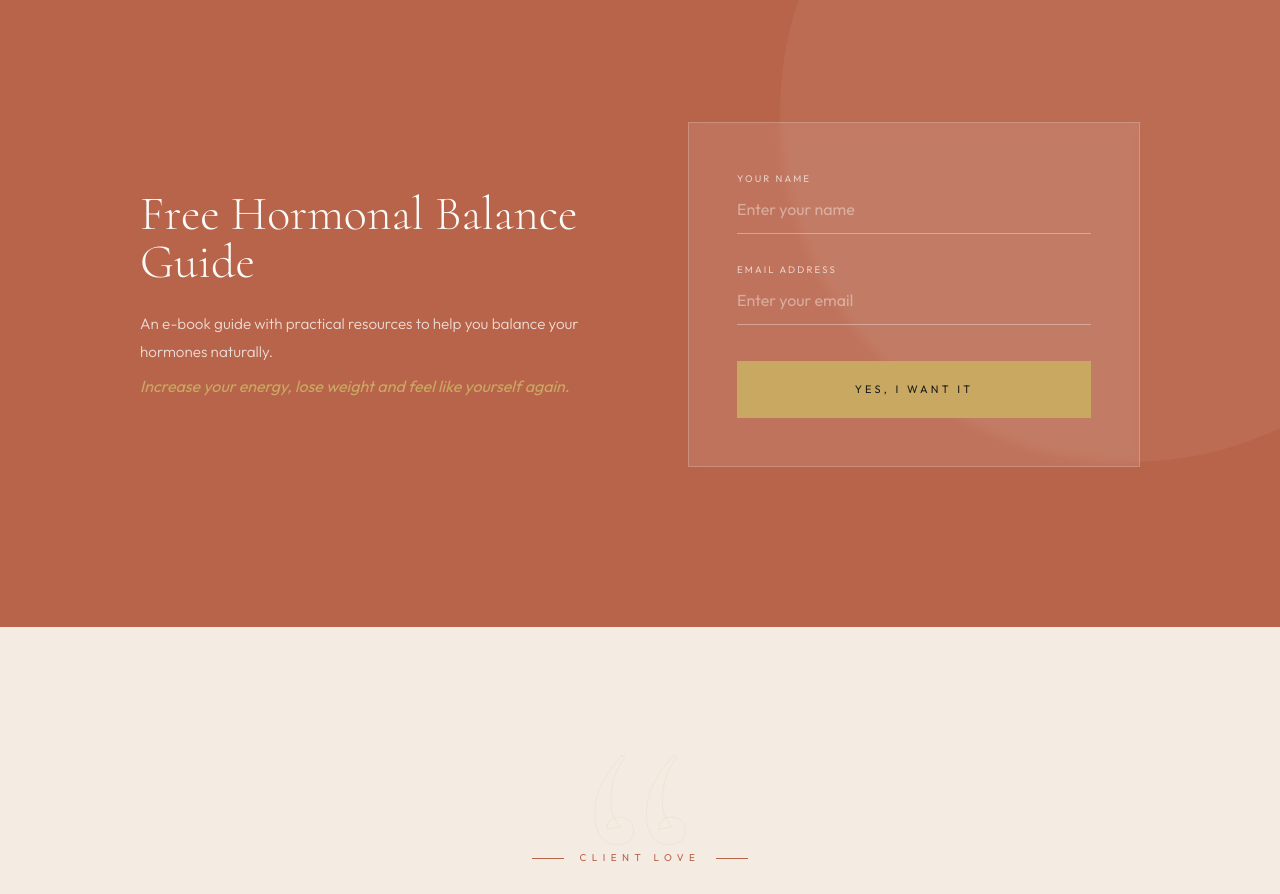
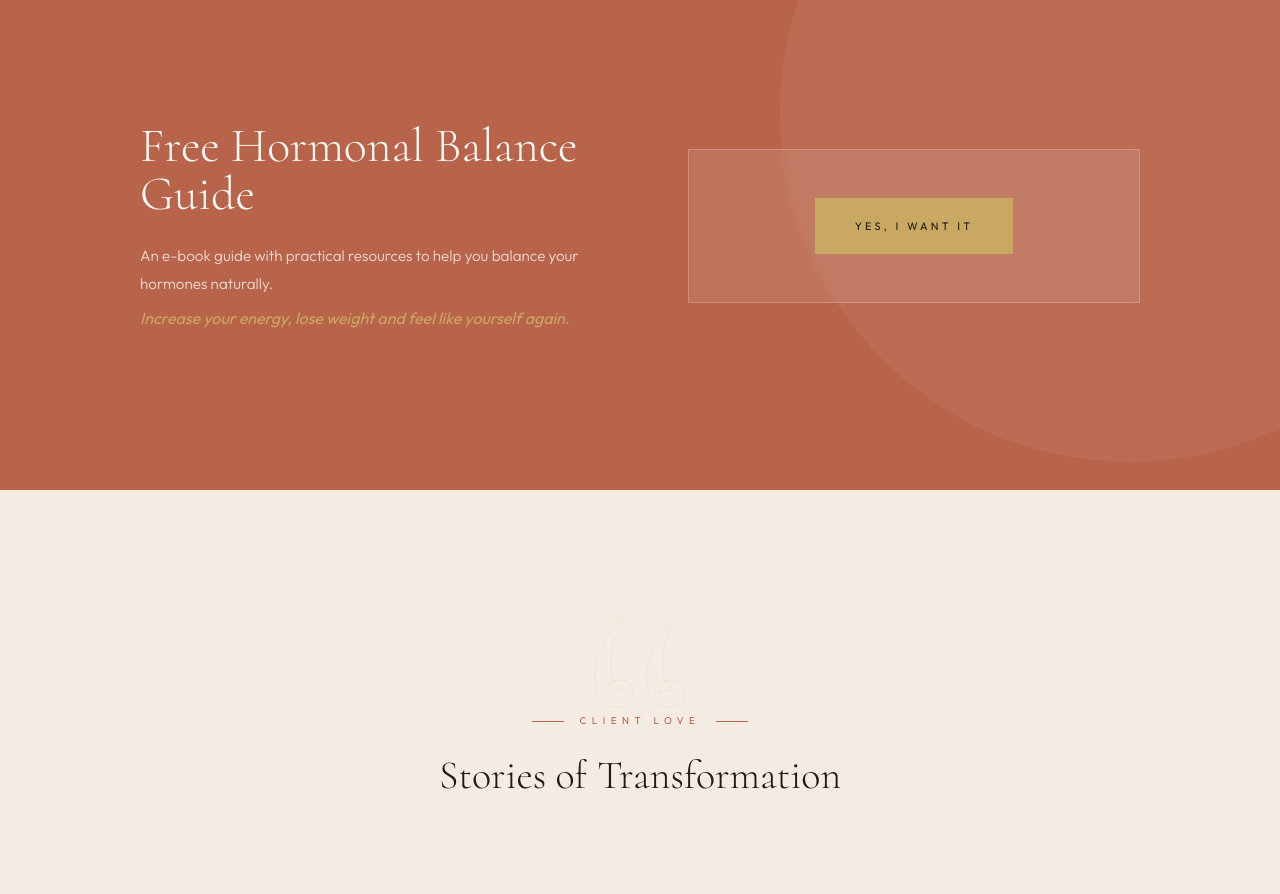
Before and after one commit to AlexButuc/antonela-butuc-website, a Next.js app: page / in a window 1280 px wide. Shown: the part 4900-5794 px from the top of the page. Built offline with nearby package versions, Linux system fonts and the light colour scheme.

Commit message:
Redirect Hormonal Balance Guide to external subscribe page

```diff
--- a/app/HomeClient.tsx
+++ b/app/HomeClient.tsx
@@ -7,7 +7,6 @@ export default function HomeClient() {
   const [headerScrolled, setHeaderScrolled] = useState(false);
   const [mobileMenuOpen, setMobileMenuOpen] = useState(false);
   const [testimonialIndex, setTestimonialIndex] = useState(0);
-  const [leadMagnetSubmitted, setLeadMagnetSubmitted] = useState(false);
   const [contactSubmitted, setContactSubmitted] = useState(false);
   const [backToTopVisible, setBackToTopVisible] = useState(false);
 
@@ -34,11 +33,6 @@ export default function HomeClient() {
     }, 6000);
     return () => clearInterval(interval);
   }, [testimonials.length]);
-
-  const handleLeadMagnetSubmit = (e: React.FormEvent<HTMLFormElement>) => {
-    e.preventDefault();
-    setLeadMagnetSubmitted(true);
-  };
 
   const handleContactSubmit = (e: React.FormEvent<HTMLFormElement>) => {
     e.preventDefault();
@@ -423,42 +417,15 @@ export default function HomeClient() {
             </p>
           </div>
 
-          <div className="bg-white/10 backdrop-blur-sm p-10 md:p-12 border border-white/20">
-            {leadMagnetSubmitted ? (
-              <div className="text-center py-8">
-                <h3 className="font-serif text-[1.6rem] text-white mb-4">Thank You!</h3>
-                <p className="text-[0.9rem] text-white/70">Check your inbox for your free Hormonal Balance Guide.</p>
-              </div>
-            ) : (
-              <form onSubmit={handleLeadMagnetSubmit} className="flex flex-col gap-7">
-                <div className="border-b border-white/35 pb-3">
-                  <label className="block text-[0.6rem] tracking-[0.22em] uppercase text-white/65 mb-3">Your Name</label>
-                  <input
-                    type="text"
-                    name="name"
-                    placeholder="Enter your name"
-                    required
-                    className="w-full bg-transparent border-none text-base text-white outline-none font-sans placeholder:text-white/40"
-                  />
-                </div>
-                <div className="border-b border-white/35 pb-3">
-                  <label className="block text-[0.6rem] tracking-[0.22em] uppercase text-white/65 mb-3">Email Address</label>
-                  <input
-                    type="email"
-                    name="email"
-                    placeholder="Enter your email"
-                    required
-                    className="w-full bg-transparent border-none text-base text-white outline-none font-sans placeholder:text-white/40"
-                  />
-                </div>
-                <button
-                  type="submit"
-                  className="bg-gold text-charcoal border-none py-5 px-10 text-[0.68rem] tracking-wide uppercase cursor-pointer font-sans font-medium transition-all duration-300 mt-2 hover:bg-[#d4b56a] hover:-translate-y-0.5"
-                >
-                  Yes, I Want It
-                </button>
-              </form>
-            )}
+          <div className="bg-white/10 backdrop-blur-sm p-10 md:p-12 border border-white/20 text-center">
+            <a
+              href="https://subscribepage.io/S0Obkx"
+              target="_blank"
+              rel="noopener noreferrer"
+              className="inline-block bg-gold text-charcoal no-underline py-5 px-10 text-[0.68rem] tracking-wide uppercase font-sans font-medium transition-all duration-300 hover:bg-[#d4b56a] hover:-translate-y-0.5"
+            >
+              Yes, I Want It
+            </a>
           </div>
         </div>
       </section>
--- a/app/ro/HomeClientRo.tsx
+++ b/app/ro/HomeClientRo.tsx
@@ -448,20 +448,15 @@ export default function HomeClientRo() {
               Crește-ți energia, slăbește și simte-te din nou tu însăți.
             </p>
           </div>
-          <div className="bg-white/10 backdrop-blur-[8px] p-10 md:p-12 border border-white/20">
-            <form className="flex flex-col gap-7" onSubmit={(e) => e.preventDefault()}>
-              <div className="border-b border-white/35 pb-3">
-                <label className="block text-[0.6rem] tracking-[0.22em] uppercase text-white/65 mb-3">Numele Tău</label>
-                <input type="text" placeholder="Introdu numele tău" className="w-full bg-transparent border-none text-base text-white outline-none font-sans placeholder:text-white/40" />
-              </div>
-              <div className="border-b border-white/35 pb-3">
-                <label className="block text-[0.6rem] tracking-[0.22em] uppercase text-white/65 mb-3">Adresa de Email</label>
-                <input type="email" placeholder="Introdu adresa de email" className="w-full bg-transparent border-none text-base text-white outline-none font-sans placeholder:text-white/40" />
-              </div>
-              <button type="submit" className="bg-gold text-charcoal border-none py-5 px-10 text-[0.68rem] tracking-[0.3em] uppercase cursor-pointer font-sans font-medium transition-all duration-300 hover:bg-[#d4b56a] hover:-translate-y-0.5 mt-2">
-                Da, Îl Vreau
-              </button>
-            </form>
+          <div className="bg-white/10 backdrop-blur-[8px] p-10 md:p-12 border border-white/20 text-center">
+            <a
+              href="https://subscribepage.io/S0Obkx"
+              target="_blank"
+              rel="noopener noreferrer"
+              className="inline-block bg-gold text-charcoal no-underline py-5 px-10 text-[0.68rem] tracking-[0.3em] uppercase font-sans font-medium transition-all duration-300 hover:bg-[#d4b56a] hover:-translate-y-0.5"
+            >
+              Da, Îl Vreau
+            </a>
           </div>
         </div>
       </section>
```
Also changed, not shown: index.html (+2 -26 lines).
